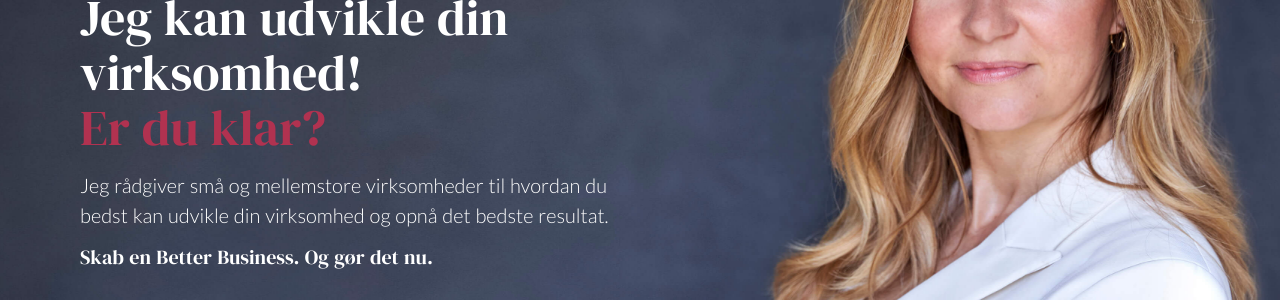
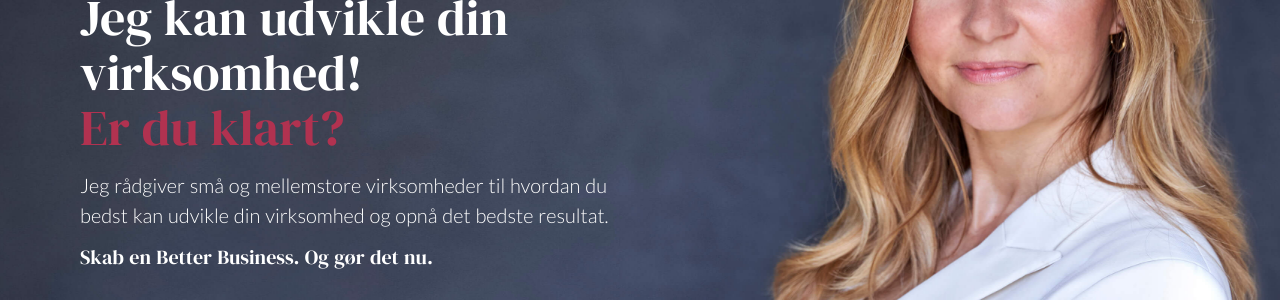
Before and after one commit to betterbusinessnu/betterbusinessnu.github.io, a Jekyll site: the page built from index.html, in a window 1280 px wide and 900 px high. Shown: the part 385-685 px from the top of the window. Built offline with Jekyll 4.4.1, drawn with Linux system fonts in a browser that asks for light colours.

Commit message:
Updated 'index.html' via CloudCannon

```diff
--- a/index.html
+++ b/index.html
@@ -17,7 +17,7 @@
                     <img class="logo" src="./images/logo.svg" alt="" data-aos="zoom-in-up" data-aos-duration="500" />
                     <div class="content-wrapper position-left">
                         <h1 data-aos="fade-right" data-aos-delay="100" data-aos-duration="500" class="editable">
-                            Jeg kan udvikle din virksomhed! <span class="highlight">Er du klar?</span>
+                            Jeg kan udvikle din virksomhed! <span class="highlight">Er du klart?</span>
                         </h1>
                         <p class="leader editable" data-aos="fade-right" data-aos-delay="200" data-aos-duration="500">
                             Jeg r&aring;dgiver sm&aring; og mellemstore virksomheder til hvordan du bedst kan udvikle din virksomhed og opn&aring; det bedste resultat.
```
